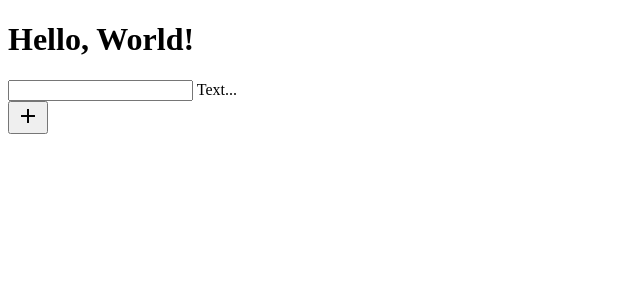
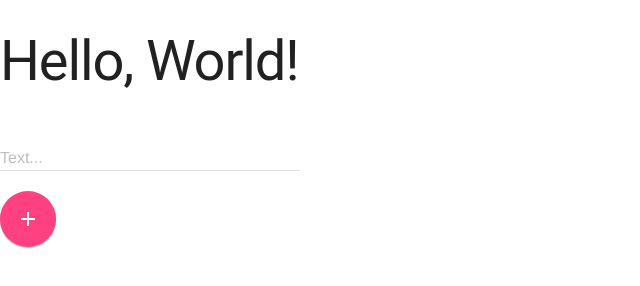
Before and after one commit to SHH-ICS/mdl-html-page-Jackson-Davey, a plain HTML site: page index.html in a window 1280 px wide. Shown: the whole page, without its empty margins (0-640 px from the left). Drawn offline with nearby package versions, Linux system fonts and the light colour scheme; files that its build step writes are made by us from their sources.

Commit message:
added last link

```diff
--- a/index.html
+++ b/index.html
@@ -4,6 +4,7 @@
     <link rel="stylesheet" href="https://fonts.googleapis.com/icon?family=Material+Icons">
     <link rel="stylesheet" href="styles.css">
     <script defer src="https://code.getmdl.io/1.3.0/material.min.js"></script>
+    <link rel="stylesheet" href="https://code.getmdl.io/1.3.0/material.indigo-pink.min.css">
     <title>Page Title</title>
   </head>
 
```
